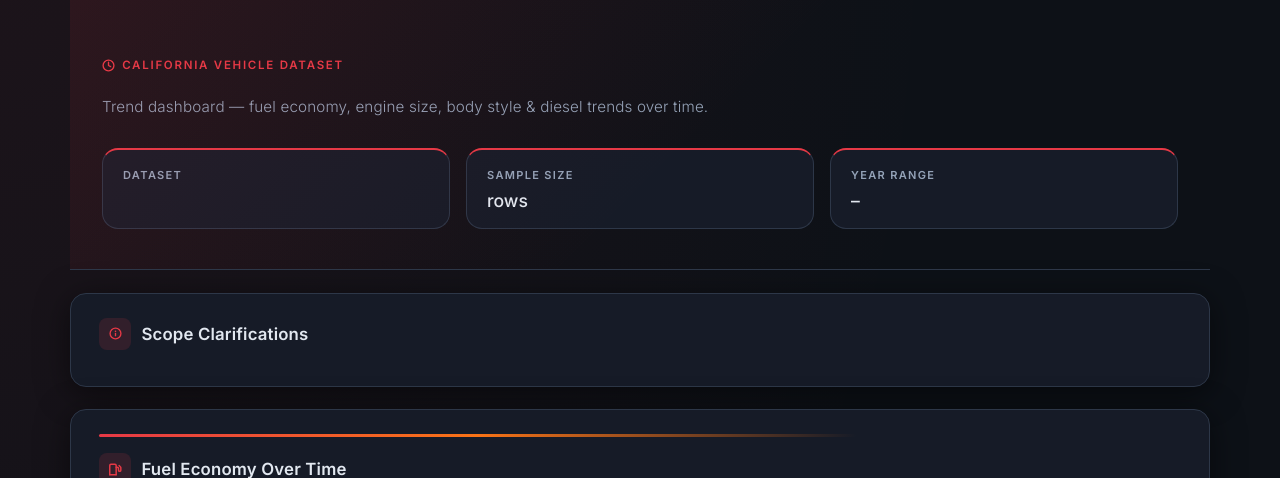
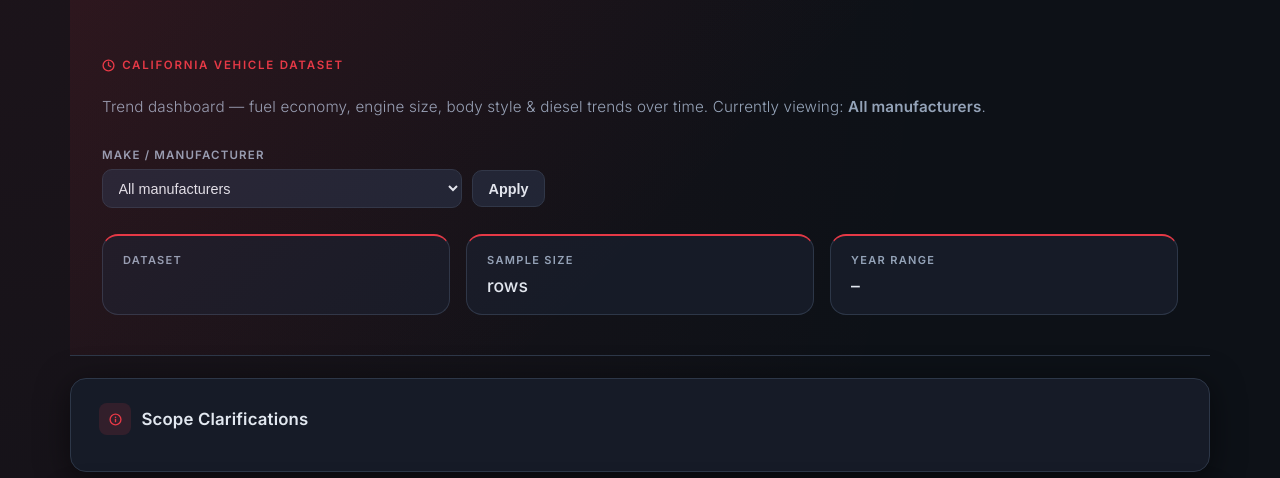
Before and after one commit to Dube84/CA_Vehicle_analysis, a Flask app: template templates/index.html in a window 1280 px wide. Shown: the part 57-535 px from the top of the page. Run offline with Flask 3, Linux system fonts and the light colour scheme; the template is opened without the code that fills it, so the values that code supplies are empty.

Commit message:
final final

```diff
--- a/app.py
+++ b/app.py
@@ -37,7 +37,7 @@
         color=["#60a5fa", "#f472b6", "#34d399", "#fbbf24", "#a78bfa", "#fb923c"]
     ),
 })
-from flask import Flask, render_template
+from flask import Flask, render_template, request
 
 
 app = Flask(__name__)
@@ -263,9 +263,45 @@
     return rows
 
 
+@app.route("/about")
+def about() -> str:
+    df = load_data()
+    return render_template(
+        "about.html",
+        page_title="About This Project",
+        dataset_name=DATA_PATH.name,
+        rows=f"{len(df):,}",
+        year_min=int(df["year"].min()),
+        year_max=int(df["year"].max()),
+        num_makes=df["make"].nunique() if "make" in df.columns else "N/A",
+        num_models=df["model"].nunique() if "model" in df.columns else "N/A",
+    )
+
+
 @app.route("/")
 def index() -> str:
-    df = load_data()
+    full_df = load_data()
+
+    if "make" in full_df.columns:
+        top_make_counts = (
+            full_df["make"]
+            .dropna()
+            .astype(str)
+            .str.strip()
+            .loc[lambda series: series.ne("")]
+            .value_counts()
+            .head(13)
+        )
+        make_options = top_make_counts.index.tolist()
+    else:
+        make_options = []
+
+    selected_make = request.args.get("make", "").strip()
+    if selected_make and selected_make in make_options:
+        df = full_df[full_df["make"] == selected_make].copy()
+    else:
+        selected_make = ""
+        df = full_df
 
     fuel_chart, fuel_details = build_fuel_economy_chart(df)
     engine_chart, engine_details = build_engine_size_chart(df)
@@ -276,11 +312,17 @@
     context = {
         "page_title": "Vehicles in California Analysis",
         "dataset_name": DATA_PATH.name,
+        "selected_make": selected_make,
+        "make_options": make_options,
         "rows": f"{len(df):,}",
         "year_min": int(df["year"].min()),
         "year_max": int(df["year"].max()),
         "notes": [
-            "This dashboard is scoped to the full California dataset provided for this project.",
+            (
+                f"Current scope is filtered to make: {selected_make}."
+                if selected_make
+                else "This dashboard is scoped to the full California dataset provided for this project."
+            ),
             "Results summarize all rows in that California dataset rather than a single city or county subset.",
             "Each row is a vehicle configuration entry, not registration or sales volume.",
             "Fuel economy values are combined MPG/MPGe from the source dataset.",
--- a/static/style.css
+++ b/static/style.css
@@ -213,6 +213,53 @@
   letter-spacing: 0.01em;
 }
 
+.filter-form {
+  margin: 0 0 1.6rem;
+}
+
+.filter-form label {
+  display: block;
+  margin-bottom: 0.45rem;
+  font-size: 0.72rem;
+  font-weight: 600;
+  text-transform: uppercase;
+  letter-spacing: 0.1em;
+  color: var(--ink-muted);
+}
+
+.filter-controls {
+  display: flex;
+  gap: 0.65rem;
+  align-items: center;
+}
+
+.filter-controls select,
+.filter-controls button {
+  border-radius: 10px;
+  border: 1px solid var(--border);
+  background: var(--surface-raised);
+  color: var(--ink);
+  font-size: 0.9rem;
+}
+
+.filter-controls select {
+  min-width: min(360px, 100%);
+  padding: 0.58rem 0.72rem;
+}
+
+.filter-controls button {
+  padding: 0.58rem 0.95rem;
+  font-weight: 600;
+  cursor: pointer;
+  transition: border-color 0.18s, color 0.18s, background 0.18s;
+}
+
+.filter-controls button:hover {
+  border-color: var(--accent);
+  color: var(--accent);
+  background: var(--accent-dim);
+}
+
 /* ── META CARDS ───────────────────────────────────── */
 .meta-grid {
   display: grid;
@@ -385,6 +432,16 @@
     padding: 2.2rem 1.2rem 1.8rem;
   }
 
+  .filter-controls {
+    flex-direction: column;
+    align-items: stretch;
+  }
+
+  .filter-controls select {
+    min-width: 0;
+    width: 100%;
+  }
+
   .meta-grid {
     grid-template-columns: 1fr;
   }
--- a/templates/index.html
+++ b/templates/index.html
@@ -36,7 +36,28 @@
           California Vehicle Dataset
         </div>
         <h1>{{ page_title }}</h1>
-        <p class="subtitle">Trend dashboard — fuel economy, engine size, body style &amp; diesel trends over time.</p>
+        <p class="subtitle">
+          Trend dashboard — fuel economy, engine size, body style &amp; diesel trends over time.
+          {% if selected_make %}
+          Currently viewing: <strong>{{ selected_make }}</strong>.
+          {% else %}
+          Currently viewing: <strong>All manufacturers</strong>.
+          {% endif %}
+        </p>
+
+        <form class="filter-form" method="get" action="{{ url_for('index') }}">
+          <label for="make">Make / Manufacturer</label>
+          <div class="filter-controls">
+            <select id="make" name="make" onchange="this.form.submit()">
+              <option value="" {% if not selected_make %}selected{% endif %}>All manufacturers</option>
+              {% for make in make_options %}
+              <option value="{{ make }}" {% if selected_make == make %}selected{% endif %}>{{ make }}</option>
+              {% endfor %}
+            </select>
+            <button type="submit">Apply</button>
+          </div>
+        </form>
+
         <div class="meta-grid">
           <article class="meta-card">
             <h2>Dataset</h2>
```
